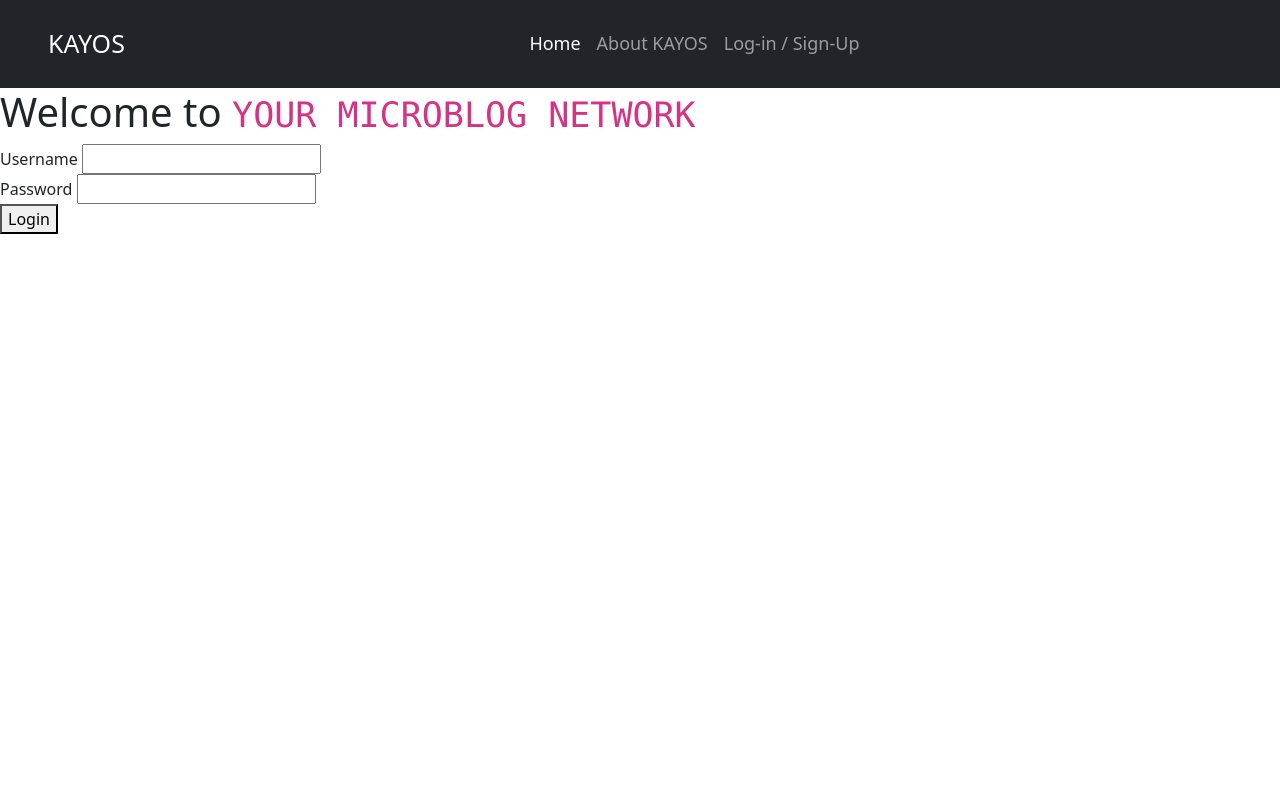
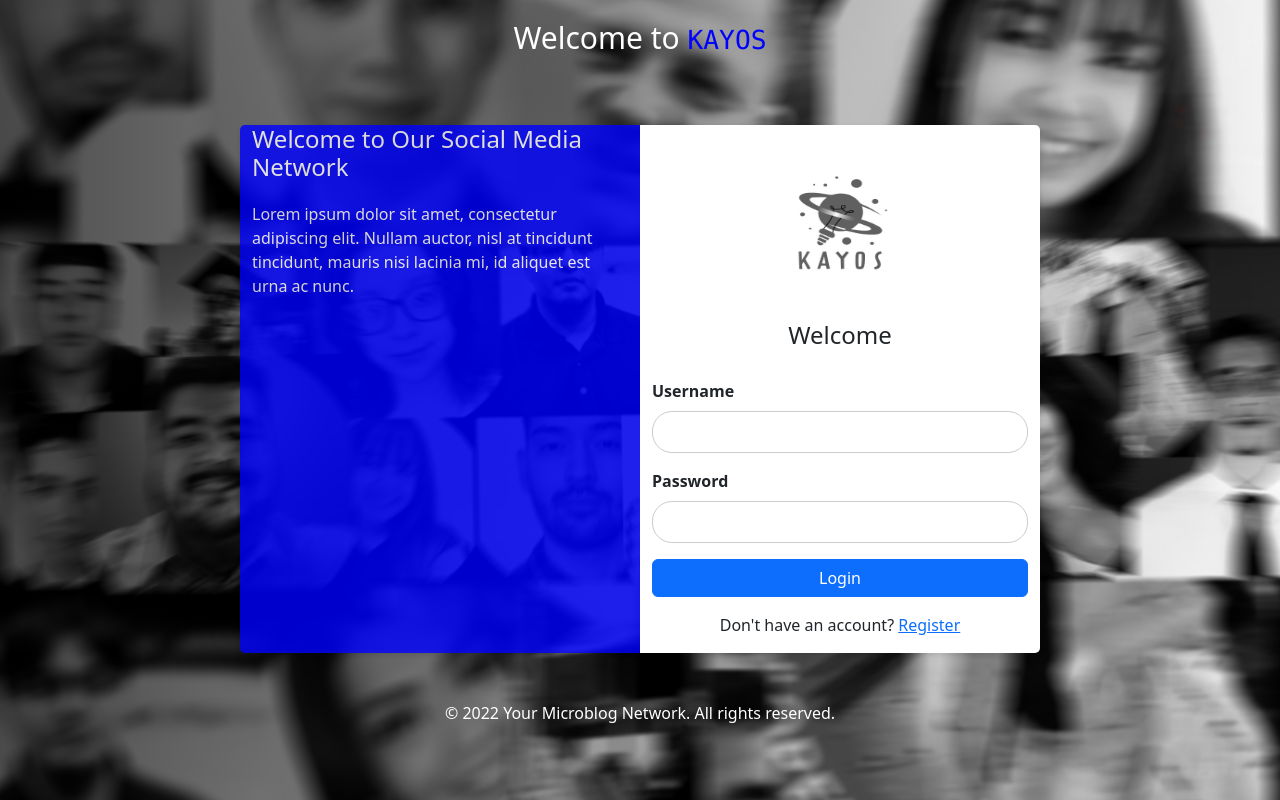
Before and after one commit to CodingCZR/Kayos-Blog, a plain HTML site: page microbloglite-capstone-starter-frontend/index.html in a window 1280 px wide. Drawn offline with nearby package versions, Linux system fonts and the light colour scheme.

Commit message:
index.html homepage change

```diff
--- a/microbloglite-capstone-starter-frontend/index.html
+++ b/microbloglite-capstone-starter-frontend/index.html
@@ -8,72 +8,152 @@
 
     <link href="https://cdn.jsdelivr.net/npm/bootstrap@5.3.0/dist/css/bootstrap.min.css" rel="stylesheet"
         integrity="sha384-9ndCyUaIbzAi2FUVXJi0CjmCapSmO7SnpJef0486qhLnuZ2cdeRhO02iuK6FUUVM" crossorigin="anonymous">
-    <script src="https://cdn.jsdelivr.net/npm/bootstrap@5.3.0/dist/js/bootstrap.bundle.min.js"
-        integrity="sha384-geWF76RCwLtnZ8qwWowPQNguL3RmwHVBC9FhGdlKrxdiJJigb/j/68SIy3Te4Bkz"
-        crossorigin="anonymous"></script>
-
 
     <link rel="stylesheet" href="./styles/global.css">
-
-
     <link rel="stylesheet" href="./styles/landing.css">
 
-    <title>Login to the Microblog Network!</title>
+    <!-- <title>Login to the Microblog Network!</title> -->
 
     <script src="./services/auth-service.js"></script>
     <script src="./landing.js"></script>
+    <style>
+      body {
+          margin: 0;
+          padding: 0;
+          background-image: url("swipemix.jpeg");
+          background-size: cover;
+          background-repeat: repeat;
+
+      }
+
+      .gradient-overlay {
+        position: absolute;
+        top: 0;
+        left: 0;
+        right: 0;
+        bottom: 0;
+        z-index: -1;
+        background: linear-gradient(to right, rgba(0, 0, 0, 0.7), transparent);
+    }
+      header {
+          padding: 20px;
+          text-align: center;
+          color: #fff;
+      }
+
+      h1 {
+          font-size: 30px;
+          margin: 0;
+      }
+
+      .container {
+          max-width: 800px;
+          margin: 0 auto;
+          border-radius: 5px;
+          box-shadow: 0 2px 5px rgba(0, 0, 0, 0.1);
+          overflow: hidden;
+      }
+
+      .container-left {
+          background-color: blue;
+          opacity: 0.8;
+          color: #fff;
+      }
+
+      .container-right {
+          background-color: #fff;
+      }
+
+      .container h2 {
+          font-size: 24px;
+          margin-bottom: 20px;
+      }
+
+      .container p {
+          font-size: 16px;
+      }
+
+      form {
+          margin-top: 30px;
+      }
+
+      label {
+          display: block;
+          font-weight: bold;
+          margin-bottom: 10px;
+      }
+
+      input[type="text"],
+      input[type="password"] {
+          border: 1px solid #ccc;
+          border-radius: 20px;
+          padding: 8px;
+          width: 100%;
+      }
+
+      button {
+          background-color: #4267B2;
+          border: none;
+          border-radius: 3px;
+          color: #fff;
+          cursor: pointer;
+          font-size: 16px;
+          padding: 10px;
+          width: 100%;
+      }
+
+      button:hover {
+          background-color: #3b5998;
+      }
+    </style>
 </head>
 <body>
-    <!-- Navbar -->
-    <nav class="navbar navbar-expand-lg bg-dark custom-navbar" data-bs-theme="dark">
-        <div class="container-fluid">
-          <a class="navbar-brand ms-3" href="#">KAYOS</a>
-          <button class="navbar-toggler" type="button" data-bs-toggle="collapse" data-bs-target="#navbarColor01" aria-controls="navbarColor01" aria-expanded="false" aria-label="Toggle navigation">
-            <span class="navbar-toggler-icon"></span>
-          </button>
-          <div class="collapse navbar-collapse" id="navbarColor01">
-            <ul class="navbar-nav mx-auto">
-              <li class="nav-item">
-                <a class="nav-link active" href="#">Home
-                </a>
-                <span class="visually-hidden">(current)</span>
-            </li>
-              <li class="nav-item">
-                <a class="nav-link" href="#">About KAYOS</a>
-              </li>
-              <li class="nav-item">
-                <a class="nav-link" href="registration.html">Log-in / Sign-Up</a>
-              </li>
-                </div>
-              </li>
-            </ul>
-          </div>
-        </div>
-    </nav>
+<div class="gradient-overlay"></div>
 
     <header>
-        <h1>Welcome to <code>YOUR MICROBLOG NETWORK</code></h1>
+        <h1>Welcome to <code style="color: blue;">KAYOS</code></h1>
     </header>
 
-    <main>
+    <div class="container mt-5">
+      <div class="row">
+          <div class="col-md-6 container-left">
+              <div class="info ">
+                  <h2>Welcome to Our Social Media Network</h2>
+                  <p>Lorem ipsum dolor sit amet, consectetur adipiscing elit. Nullam auctor, nisl at tincidunt tincidunt,
+                      mauris nisi lacinia mi, id aliquet est urna ac nunc.</p>
+              </div>
+          </div>
 
-        <form id="login">
-            <div>
-                <label for="username">Username</label>
-                <input type="text" id="username" minlength="3">
-            </div>
+          <div class="col-md-6 container-right">
+              <div class="login">
+                <div class="text-center mt-5">
+                  <img src="KAYOS-GRAY-WHITE-PLANET.png" alt="logo" style="height: 100px; width: 100px;">
+              </div>
+                  <h2 class="text-center mt-5">Welcome</h2>
+                  <form id="login">
+                      <!-- Username Input -->
+                      <div class="mb-3">
+                          <label for="username" class="form-label">Username</label>
+                          <input type="text" class="form-control" id="username" minlength="3">
+                      </div>
 
-            <div>
-                <label for="password">Password</label>
-                <input type="password" id="password" minlength="6">
-            </div>
-
-            <button id="loginButton" type="submit">Login</button>
-        </form>
-
-    </main>
-
-    <footer></footer>
+                      <!-- Pass Word Input -->
+                      <div class="mb-3">
+                        <label for="password" class="form-label">Password</label>
+                        <input type="password" class="form-control" id="password" minlength="6">
+                      </div>
+                      <!-- Login Button -->
+                      <button type="submit" class="btn btn-primary mb-3" id="loginButton">Login</button>
+                      <!-- Register Link -->
+                      <p class="text-center">Don't have an account? <a href="./register.php">Register</a></p>
+                  </form>
+              </div>
+          </div>
+      </div>
+    </div>
 
 </body>
+<footer class="text-center mt-5" style="color: #fff;">
+  &copy; 2022 Your Microblog Network. All rights reserved.
+</footer>
 </html>
```
Also changed, not shown: microbloglite-capstone-starter-frontend/KAYOS-GRAY-WHITE-PLANET.png (added), microbloglite-capstone-starter-frontend/swipemix.jpeg (added).
